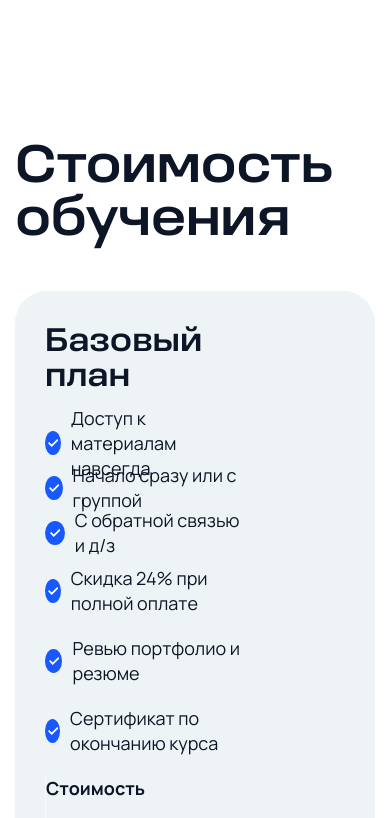
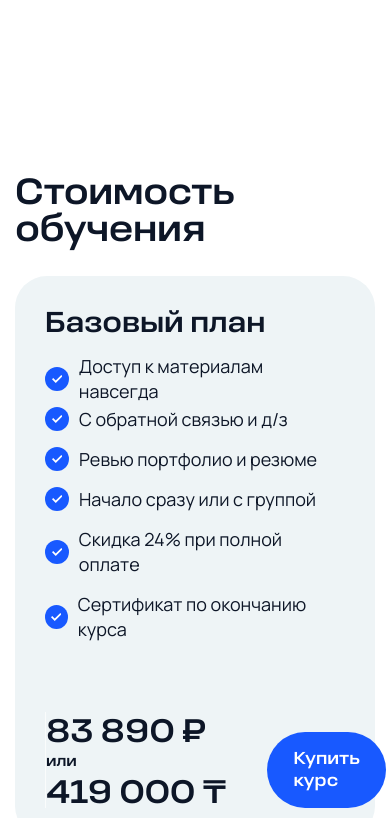
Before and after one commit to ministrov/champ-project, a website built with Vite: page index.html in a window 390 px wide. Shown: the part 4020-4838 px from the top of the page. Built offline with nearby package versions, Linux system fonts and the light colour scheme.

Commit message:
feat(css): create a styling for section price with pixel perfect on 480px

```diff
--- a/index.html
+++ b/index.html
@@ -303,6 +303,24 @@
               <li class="plan-card__item">
                 <div class="plan-card__item-icon-box">
                   <svg class="plan-card__tick" width="10" height="8">
+                    <use href="sprite/sprite.svg#tick"></use>
+                  </svg>
+                </div>
+
+                <p class="plan-card__item-text">С обратной связью и д/з</p>
+              </li>
+              <li class="plan-card__item">
+                <div class="plan-card__item-icon-box">
+                  <svg class="plan-card__tick" width="10" height="8">
+                    <use href="sprite/sprite.svg#tick"></use>
+                  </svg>
+                </div>
+
+                <p class="plan-card__item-text">Ревью портфолио и резюме</p>
+              </li>
+              <li class="plan-card__item">
+                <div class="plan-card__item-icon-box">
+                  <svg class="plan-card__tick" width="10" height="8">
                     <use href="/sprite/sprite.svg#tick"></use>
                   </svg>
                 </div>
@@ -316,25 +334,7 @@
                   </svg>
                 </div>
 
-                <p class="plan-card__item-text">С обратной связью и д/з</p>
-              </li>
-              <li class="plan-card__item">
-                <div class="plan-card__item-icon-box">
-                  <svg class="plan-card__tick" width="10" height="8">
-                    <use href="sprite/sprite.svg#tick"></use>
-                  </svg>
-                </div>
-
                 <p class="plan-card__item-text">Скидка 24% при полной оплате</p>
-              </li>
-              <li class="plan-card__item">
-                <div class="plan-card__item-icon-box">
-                  <svg class="plan-card__tick" width="10" height="8">
-                    <use href="sprite/sprite.svg#tick"></use>
-                  </svg>
-                </div>
-
-                <p class="plan-card__item-text">Ревью портфолио и резюме</p>
               </li>
               <li class="plan-card__item">
                 <div class="plan-card__item-icon-box">
--- a/src/style.css
+++ b/src/style.css
@@ -1721,4 +1721,45 @@ img {
   .community__text-content {
     gap: 54px;
   }
-}
+
+  .price {
+    padding: 175px 0 60px;
+  }
+
+  .price__header {
+    margin-bottom: 30px;
+  }
+
+  .price__title {
+    font-size: 38px;
+    line-height: 37px;
+    letter-spacing: -0.01em;
+  }
+
+  .plan-card__title {
+    font-size: 30px;
+    line-height: 31px;
+  }
+
+  .plan-card__left {
+    gap: 30px;
+    width: 100%;
+  }
+
+  .plan-card__right {
+    flex-direction: row;
+    gap: 41px;
+  }
+
+  .plan-card {
+    gap: 70px;
+  }
+
+  .plan-card__list {
+    gap: 15px;
+  }
+
+  .plan-card__subtitle {
+    display: none;
+  }
+}
```
